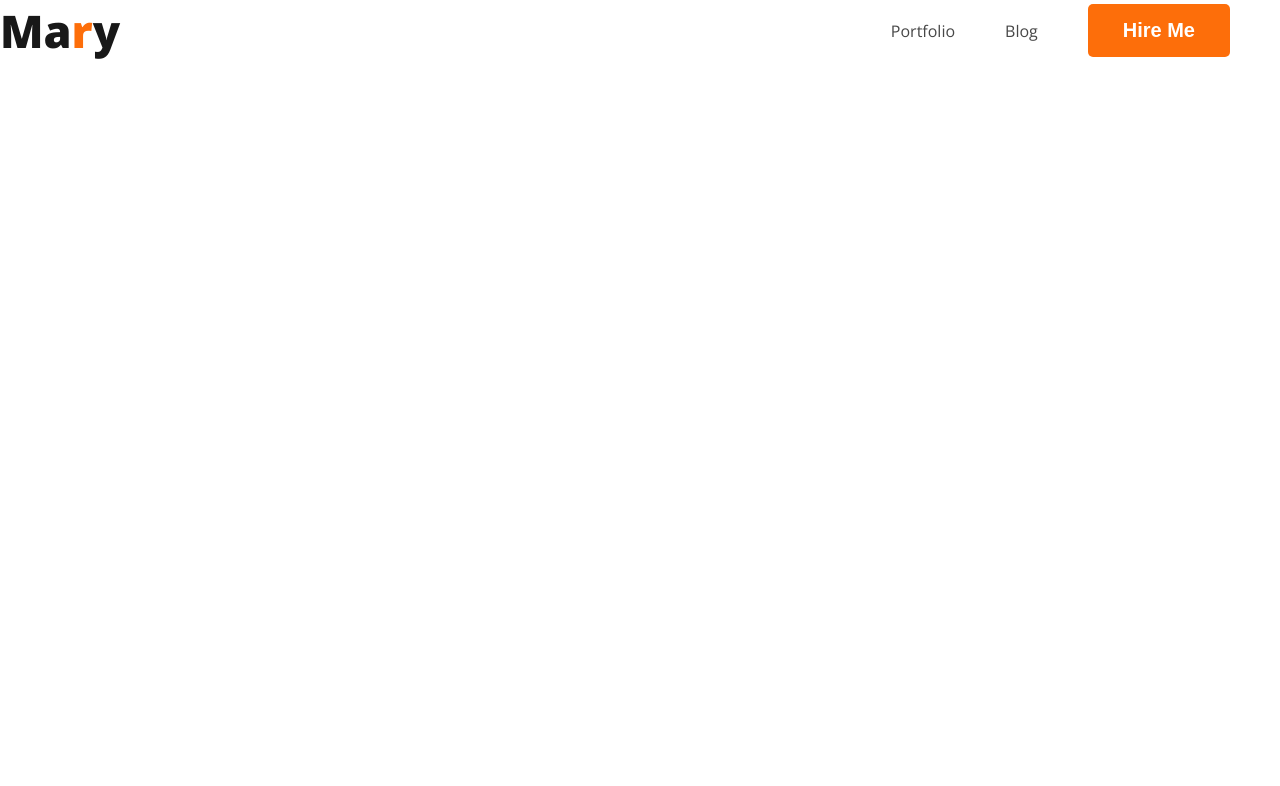
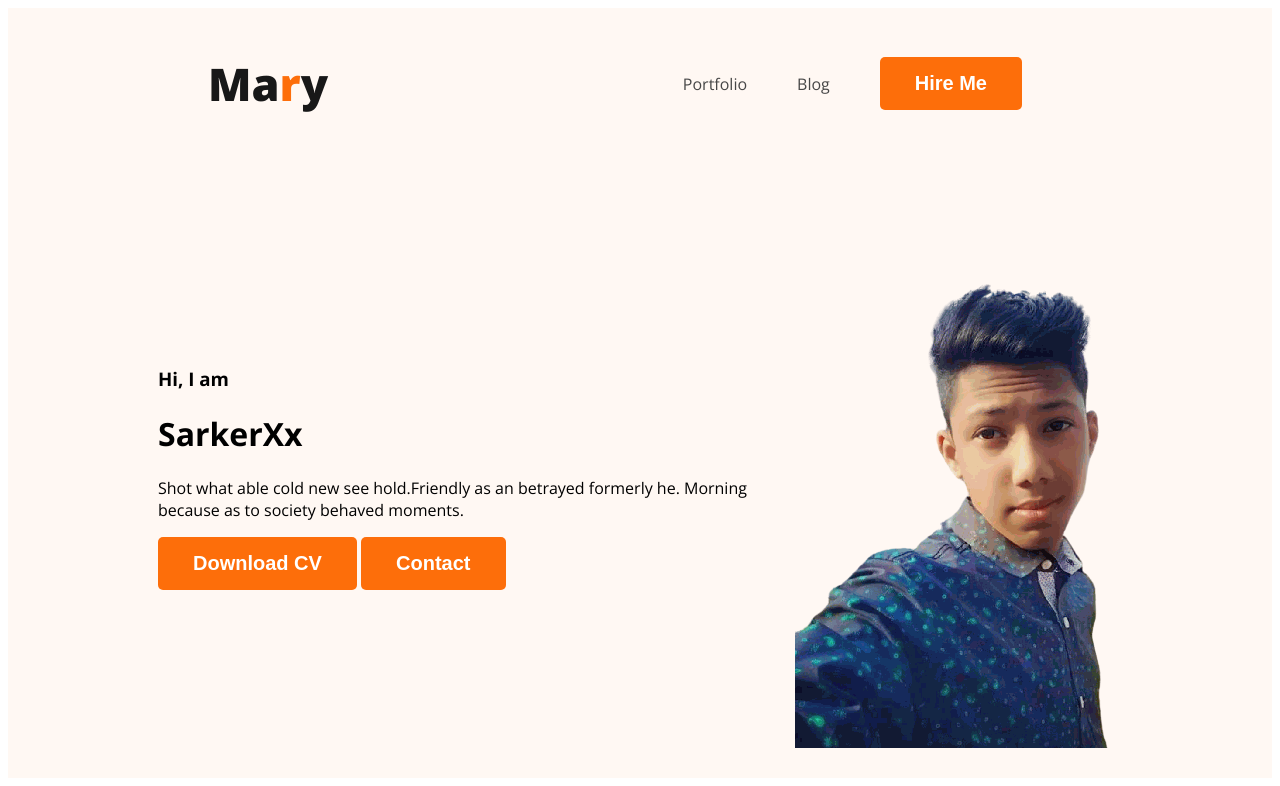
Before and after one commit to shiyam-sarker10/test_portdolio, a plain HTML site: page index.html in a window 1280 px wide. Drawn offline with nearby package versions, Linux system fonts and the light colour scheme.

Commit message:
banner content added

```diff
--- a/index.html
+++ b/index.html
@@ -14,7 +14,7 @@
     </head>
 
     <body>
-        <header>
+        <header class="header">
             <nav>
                 <h3 class="nav-title">Ma<span class="text-primary">r</span>y</h3>
                 <ul>
@@ -23,6 +23,16 @@
                     <li><button class="btn-primary">Hire Me</button></li>
                 </ul>
             </nav>
+            <div class="banner">
+                <div class="banner-contenr">
+                    <h3 class="banner-greeting">Hi, I am</h3>
+                    <h1 class="banner-title">SarkerXx</h1>
+                    <p>Shot what able cold new see hold.Friendly as an betrayed formerly he. Morning because as to society behaved moments.</p>
+                    <button class="btn-primary">Download CV</button>
+                    <button class="btn-primary">Contact</button>
+                </div>
+                    <img class="profile-pic" src="./images/sarker.png" alt="my image">
+            </div>
         </header>
         <main>
 
--- a/styles/style.css
+++ b/styles/style.css
@@ -1,8 +1,4 @@
 /* common shared style  */
-*{
-    margin:0 ;
-    padding: 0;
-}
 body {
   font-family: "Lato", sans-serif;
   font-family: "Open Sans", sans-serif;
@@ -11,10 +7,10 @@ body {
   color: #fd6e0a;
 }
 .btn-primary {
-  color:  #fff;;
+  color: #fff;
   font-size: 20px;
   font-weight: 700;
-  border:0;
+  border: 0;
   border-radius: 5px;
   background: #fd6e0a;
   padding: 15px 35px;
@@ -24,6 +20,7 @@ nav {
   display: flex;
   justify-content: space-between;
   align-items: center;
+  margin: 0 200px;
 }
 .nav-title {
   color: #181818;
@@ -42,3 +39,15 @@ nav a {
   text-decoration: none;
   color: #474747;
 }
+/* header related styles  */
+.header {
+  background-color: #fff8f3;
+}
+.banner {
+  padding: 30px 30px 30px 150px;
+  display: flex;
+  align-items: center;
+}
+.banner .profile-pic {
+  width: 500px;
+}
```
Also changed, not shown: images/sarker.png (added).
